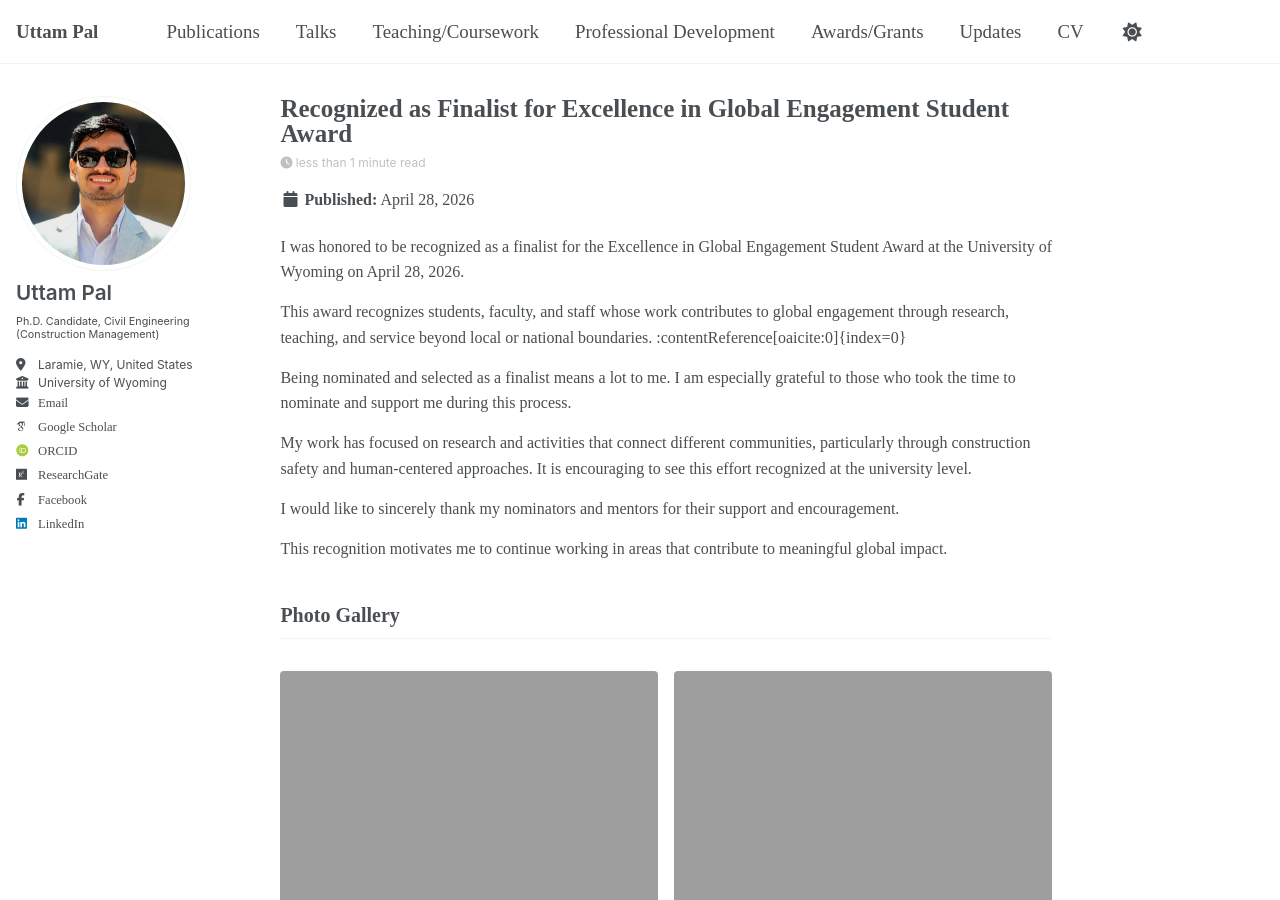
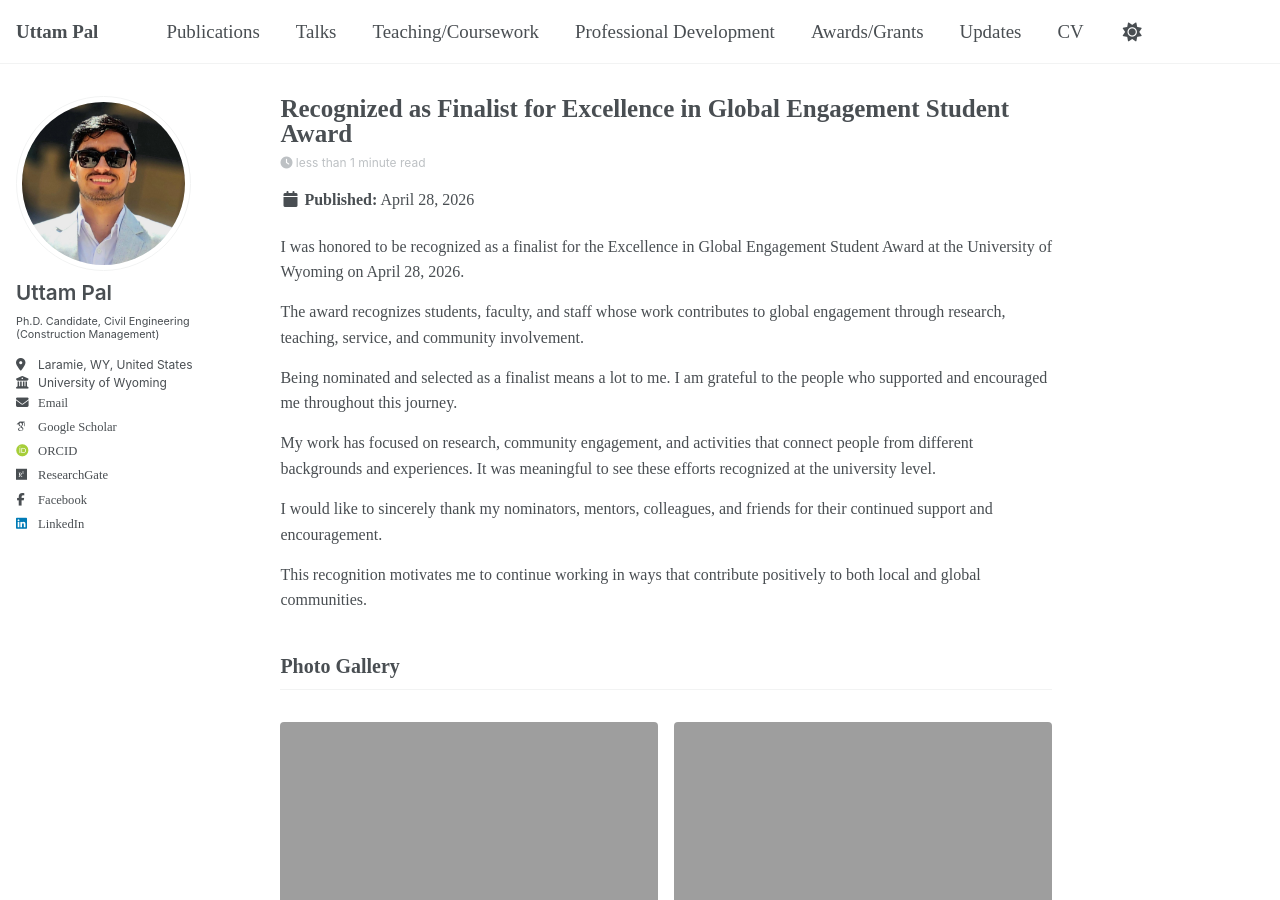
Before and after one commit to pal-uttam/pal-uttam.github.io, a Jekyll site: the page built from _posts/2026-04-28-global-engagement-award-2026.md, in a window 1280 px wide and 900 px high. Built offline with Jekyll 4.4.1, drawn with Linux system fonts in a browser that asks for light colours; some web fonts are replaced; a script bundle is joined from its source files by our own code; library files that are not in the unit come from our copies.

Commit message:
What I changed

```diff
--- a/_posts/2026-04-28-global-engagement-award-2026.md
+++ b/_posts/2026-04-28-global-engagement-award-2026.md
@@ -14,35 +14,35 @@ excerpt: "Recognized as a finalist for the Excellence in Global Engagement Stude
 layout: single
 
 gallery:
-  - url: /posts/global-engagement-award-2026/with-president-sidel.jpg
-    image_path: /posts/global-engagement-award-2026/with-president-sidel.jpg
-    alt: "with-president-sidel"
-    title: "with-president-sidel"
+  - url: /images/posts/global-engagement-award-2026/with-president-sidel.jpg
+    image_path: /images/posts/global-engagement-award-2026/with-president-sidel.jpg
+    alt: "With UW President Ed Seidel"
+    title: "With UW President Ed Seidel"
 
-  - url: /posts/global-engagement-award-2026/recognition.jpg
-    image_path: /posts/global-engagement-award-2026/recognition.jpg
-    alt: "Recognition moment"
+  - url: /images/posts/global-engagement-award-2026/recognition.jpg
+    image_path: /images/posts/global-engagement-award-2026/recognition.jpg
+    alt: "Recognition booklet"
     title: "Recognition booklet"
 ---
 
 I was honored to be recognized as a finalist for the Excellence in Global Engagement Student Award at the University of Wyoming on April 28, 2026.
 
-This award recognizes students, faculty, and staff whose work contributes to global engagement through research, teaching, and service beyond local or national boundaries. :contentReference[oaicite:0]{index=0}
+The award recognizes students, faculty, and staff whose work contributes to global engagement through research, teaching, service, and community involvement.
 
-Being nominated and selected as a finalist means a lot to me. I am especially grateful to those who took the time to nominate and support me during this process.
+Being nominated and selected as a finalist means a lot to me. I am grateful to the people who supported and encouraged me throughout this journey.
 
-My work has focused on research and activities that connect different communities, particularly through construction safety and human-centered approaches. It is encouraging to see this effort recognized at the university level.
+My work has focused on research, community engagement, and activities that connect people from different backgrounds and experiences. It was meaningful to see these efforts recognized at the university level.
 
-I would like to sincerely thank my nominators and mentors for their support and encouragement.
+I would like to sincerely thank my nominators, mentors, colleagues, and friends for their continued support and encouragement.
 
-This recognition motivates me to continue working in areas that contribute to meaningful global impact.
+This recognition motivates me to continue working in ways that contribute positively to both local and global communities.
 
 ## Photo Gallery
 
 {% include gallery
   caption="Highlights from the Excellence in Global Engagement Awards event."
   images="
-    /images/posts/global-engagement-award-2026/with-president-sidel.jpg|with-president-sidel,
-       /images/posts/global-engagement-award-2026/recognition.jpg|Recognition booklet
+    /images/posts/global-engagement-award-2026/with-president-sidel.jpg|With UW President Ed Seidel,
+    /images/posts/global-engagement-award-2026/recognition.jpg|Recognition booklet
   "
 %}
```
Also changed, not shown: _posts/2026-04-04-fnuw-tenure-conclusion.md (+5 -5 lines).
